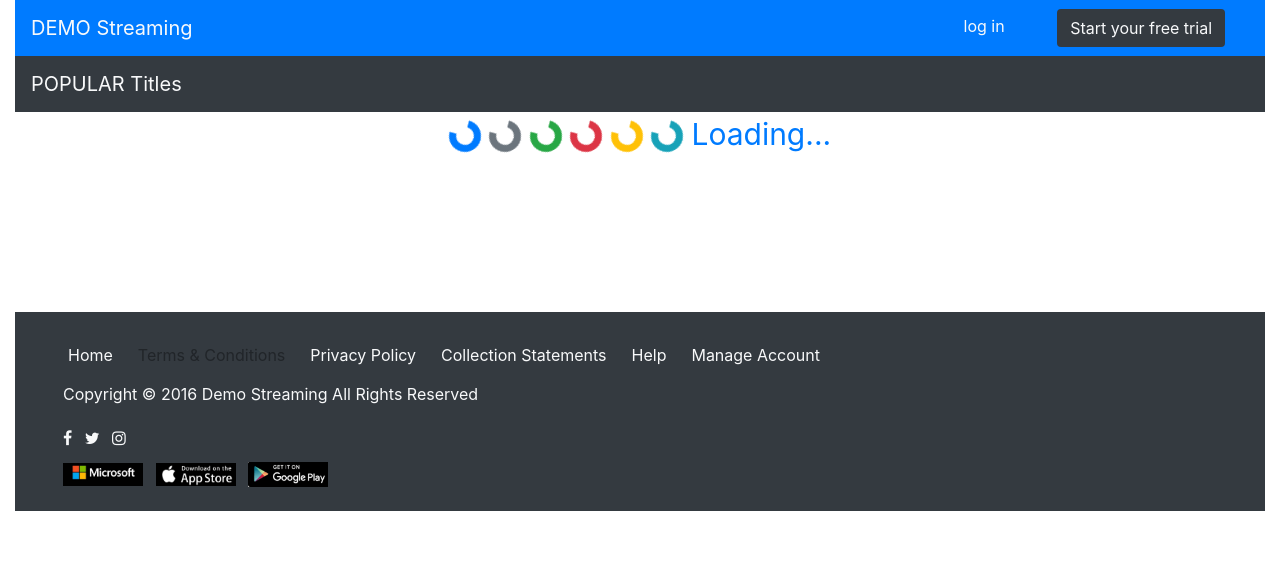
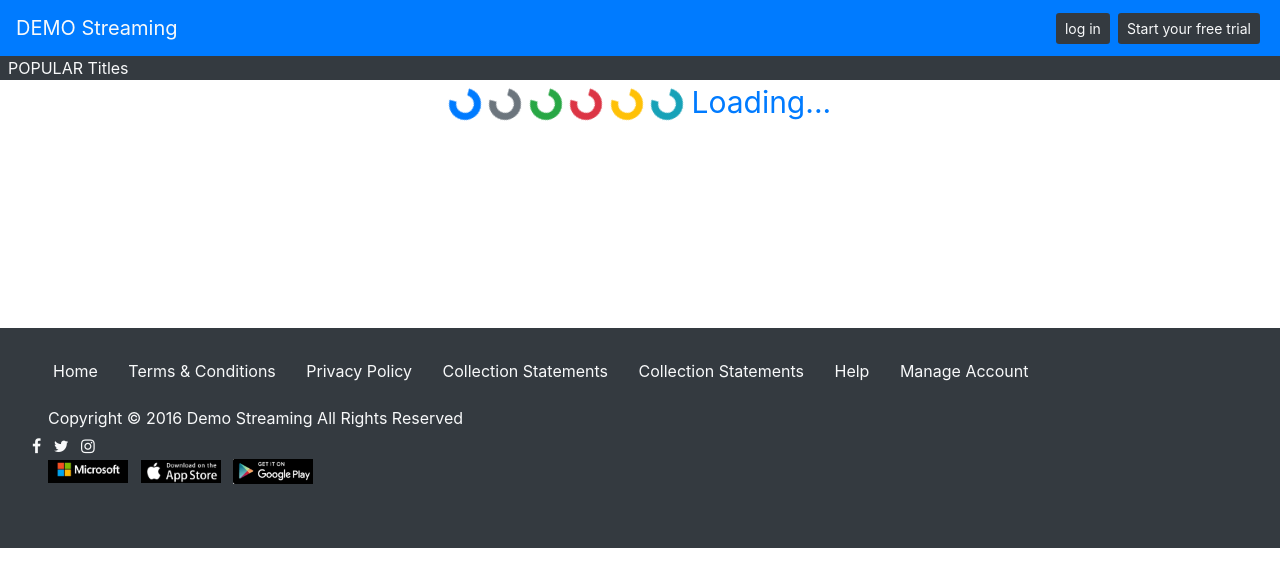
Before and after one commit to Sakshi2000-hash/Preliminary-Test-, a plain HTML site: page loading.html in a window 1280 px wide. Drawn offline with nearby package versions, Linux system fonts and the light colour scheme.

Commit message:
Update loading.html

```diff
--- a/loading.html
+++ b/loading.html
@@ -28,35 +28,30 @@
 
 <body>
     <!--Main box where every entity is kept-->
-    <div class="container-fluid">
-        <!--First Navigation-->
 
-        <nav class="navbar bg-primary text-light  ">
 
-            <div class="navbar-brand">
+
+ <nav class = "navbar bg-primary text-light ">
+
+                <div class = "navbar-brand">
                     DEMO Streaming
                 </div>
 
                 <!--Collapse when small-->
 
+                <div class="d-flex flex-row ">
+                      <div class="p-1"> <a href="#" class=" text-light btn bg-dark btn-sm">log in</a></div>
+                      <div class="p-1">  <a href = "#" class = "text-light btn bg-dark btn-sm">Start your free trial</a></div>
 
-            <div class="navbar-item justify-content-end">
-                <a href="#" class=" text-light mx-4">log in</a>
-
-
-                <div class="  btn bg-dark btn-small text-light mx-4" data-toggle="button">Start your free trial</div>
                 </div>
-
-
 
               </nav>
 
-        <nav class="navbar bg-dark text-light ">
-            <div class="navbar-brand">
+              <div  class = " bg-dark text-light ">
+                  <span class = "py-2 mx-2 my-4 ">
                       POPULAR Titles
+                  </span>
               </div>
-        </nav>
-
         <!--Body-->
 
 
@@ -92,39 +87,53 @@
 
         <!--Footer of the main Page-->
 
-        <footer class="footer bg-dark text-light ">
-            <div class="button-toolbar " role="toolbar" aria-label="Toolbar with multiple links">
+        <br><br>
 
-                <div class="btn-group mx-4 mt-4 mb-2 text-light linkgroup btn-group-toggle" data-toggle="buttons role="group">
-                    <a href="" class="btn btn-secoundry  text-light ml-3 Home">Home</a>
-                    <a href=" " class="btn btn-secoundry  text-ligh TC">Terms & Conditions</a>
-                    <a href=" " class="btn btn-secoundry  text-light PP">Privacy Policy</a>
-                    <a href=" " class="btn btn-secoundry  text-light CS">Collection Statements</a>
-                    <a href=" " class="btn btn-secoundry  text-light Help">Help</a>
-                    <a href=" " class="btn btn-secoundry  text-light MA">Manage Account</a>
-                </div>
-            </div>
+              <footer class = "bg-dark text-light ">
+                <br>
+                <ul class = "list-reference">
+                  <li class = "d-inline">  <a href = "" class = "btn btn-secoundry  text-light  Home">Home</a>
+                  </li>
+                  <li class = "d-inline"><a href = " " class = "btn btn-secoundry  text-light TC">Terms & Conditions</a>
 
-            <div class="mx-4 text1">
-                <p class="ml-4 mb-3"> Copyright &copy; 2016 Demo Streaming All Rights Reserved</p>
-            </div>
+                  </li>
+                  <li class = "d-inline "><a href = " " class = "btn btn-secoundry  text-light PP">Privacy Policy</a>
 
-            <div class="icons mx-4 ">
-                <a href="#" class="fa fa-facebook ml-4 my-2 text-light"></a>
-                <a href="#" class="fa fa-twitter  ml-2 my-2 text-light"></a>
-                <a href="#" class="fa fa-instagram  ml-2 mb-1 mr-4 text-light"></a>
+                  </li>
+                  <li class = "d-inline"><a href = " " class = "btn btn-secoundry  text-light CS">Collection Statements</a>
 
-            </div>
-            <div class = "imagewithbrand mx-4">
-                <img src="Microsoft.jpg" class=" ml-4 mr-2 mt-2 mb-4" width="80px">
-                <img src="App Store.jpg  " class="mr-2 mt-2 mb-4" width="80px">
-                <img src="google image.jpg" class = "mr-2 mt-2 mb-4" width="80px">
+                  </li>
+                  <li class = "d-inline"><a href = " " class = "btn btn-secoundry  text-light CS">Collection Statements</a>
 
-            </div>
-        </footer>
+                  </li>
+                  <li class = "d-inline"> <a href = " " class = "btn btn-secoundry  text-light Help">Help</a>
+
+                  </li>
+                  <li class = "d-inline"><a href = " " class = "btn btn-secoundry  text-light MA">Manage Account</a>
+
+                  </li>
+
+                </ul>
 
 
 
+
+                  <div class = "mx-4 text1">
+                    <p class = "ml-4 mb-1"> Copyright &copy; 2016 Demo Streaming All Rights Reserved</p>
+                  </div>
+
+                  <div class = "icons mx-2 ">
+                    <a href="#" class="fa fa-facebook ml-4 my-1 text-light"></a>
+                    <a href="#" class="fa fa-twitter  ml-2 my-1 text-light"></a>
+                    <a href="#" class="fa fa-instagram  ml-2 mb-1 mr-4 text-light"></a>
+
+                    <ul>
+                      <li class="d-inline">  <img src = "Microsoft.jpg" class = " mr-2" width = "80px" ></li>
+                      <li class="d-inline">  <img src = "App Store.jpg  " class= "mr-2" width = "80px"></li>
+                      <li class="d-inline">  <img src  = "google image.jpg" width = "80px"></li>
+                    </ul>
+                  </div>
+                  <br><br>
 
     </div>
 
```
Lines whose indentation alone changed are shown as unchanged.
